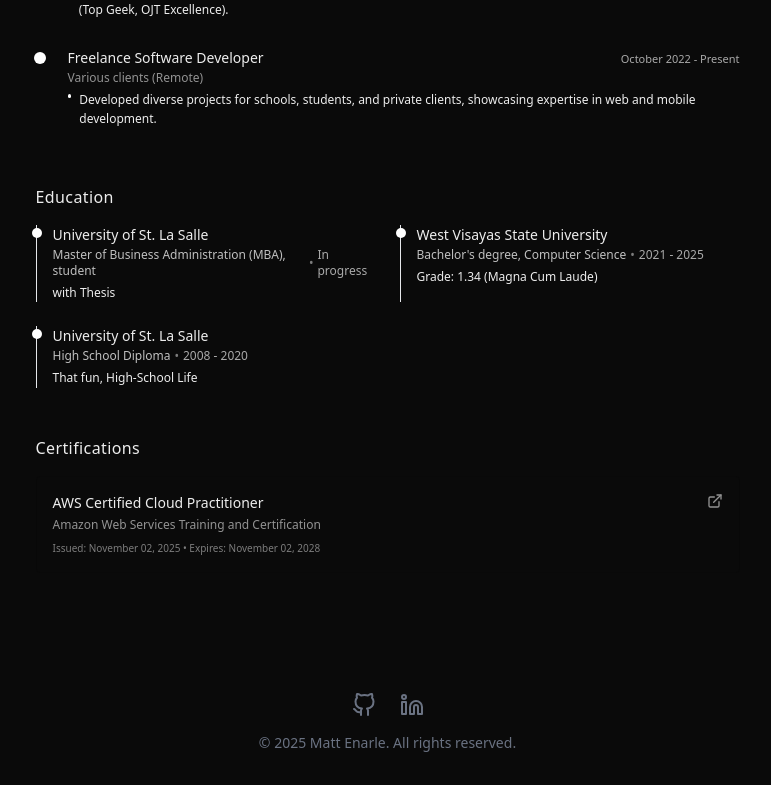
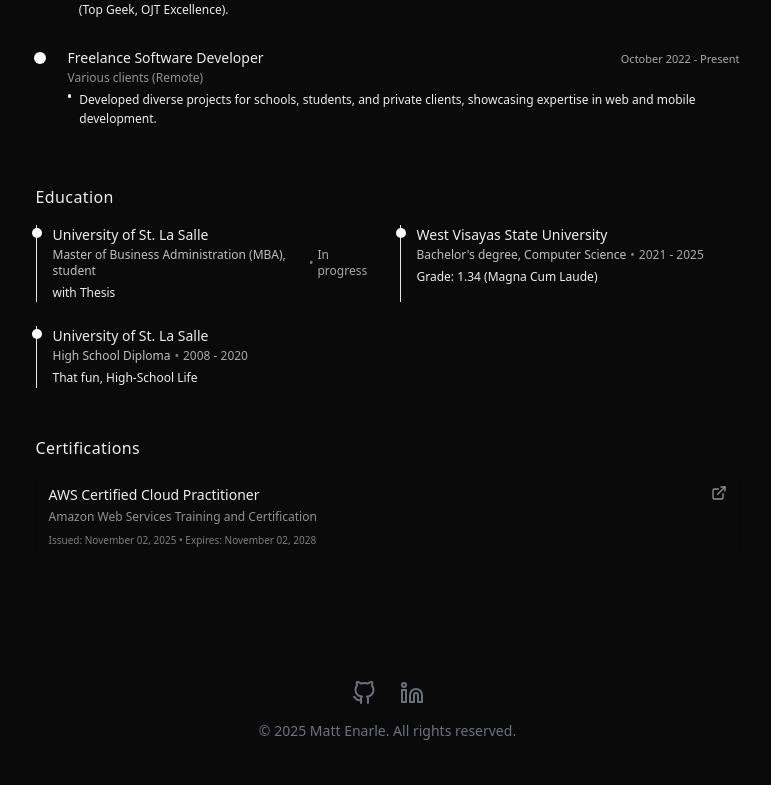
Before and after one commit to mattenarle10/matt-portfolio-v2, a Next.js app: page /about in a window 1280 px wide. Shown: the part 788-1573 px from the top of the page, without its empty margins (245-1016 px from the left). Built offline with nearby package versions, Linux system fonts and the light colour scheme; no server answers.

Commit message:
fix: reduce certification spacing between title and content

```diff
--- a/src/components/about/certifications.tsx
+++ b/src/components/about/certifications.tsx
@@ -33,10 +33,10 @@ export default function Certifications() {
 
   return (
     <section className="mb-10">
-      <h2 className="text-base font-medium mb-4 tracking-wide">
+      <h2 className="text-base font-medium mb-3 tracking-wide">
         Certifications
       </h2>
-      <div className="space-y-4">
+      <div className="space-y-2">
         <motion.div
           className="cert-item group relative"
           initial={{ opacity: 0, y: 10 }}
@@ -49,7 +49,7 @@ export default function Certifications() {
           onClick={handleClick}
         >
           <div
-            className={`flex items-start justify-between gap-4 p-4 rounded-sm border border-black/[0.08] dark:border-black/[0.25] transition-all duration-300 ${(isMobile && isActive) || (!isMobile && "group-hover:border-black/[0.15] dark:group-hover:border-black/[0.35]") ? "border-black/[0.15] dark:border-black/[0.35]" : ""}`}
+            className={`flex items-start justify-between gap-4 p-3 rounded-sm border border-black/[0.08] dark:border-black/[0.25] transition-all duration-300 ${(isMobile && isActive) || (!isMobile && "group-hover:border-black/[0.15] dark:group-hover:border-black/[0.35]") ? "border-black/[0.15] dark:border-black/[0.35]" : ""}`}
           >
             <div className="flex-1">
               <h3
--- a/src/components/about/experiences.tsx
+++ b/src/components/about/experiences.tsx
@@ -94,7 +94,9 @@ const Experiences = () => {
                 >
                   {experience.company}
                 </h3>
-                <span className="text-[10px] md:text-[11px] font-light opacity-70">{experience.dates}</span>
+                <span className="text-[10px] md:text-[11px] font-light opacity-70">
+                  {experience.dates}
+                </span>
               </div>
               <div className="text-[10px] md:text-xs mb-1 font-light opacity-60">
                 <span>{experience.location}</span>
```
Also changed, not shown: src/components/about/education.tsx (+6 -2 lines).
